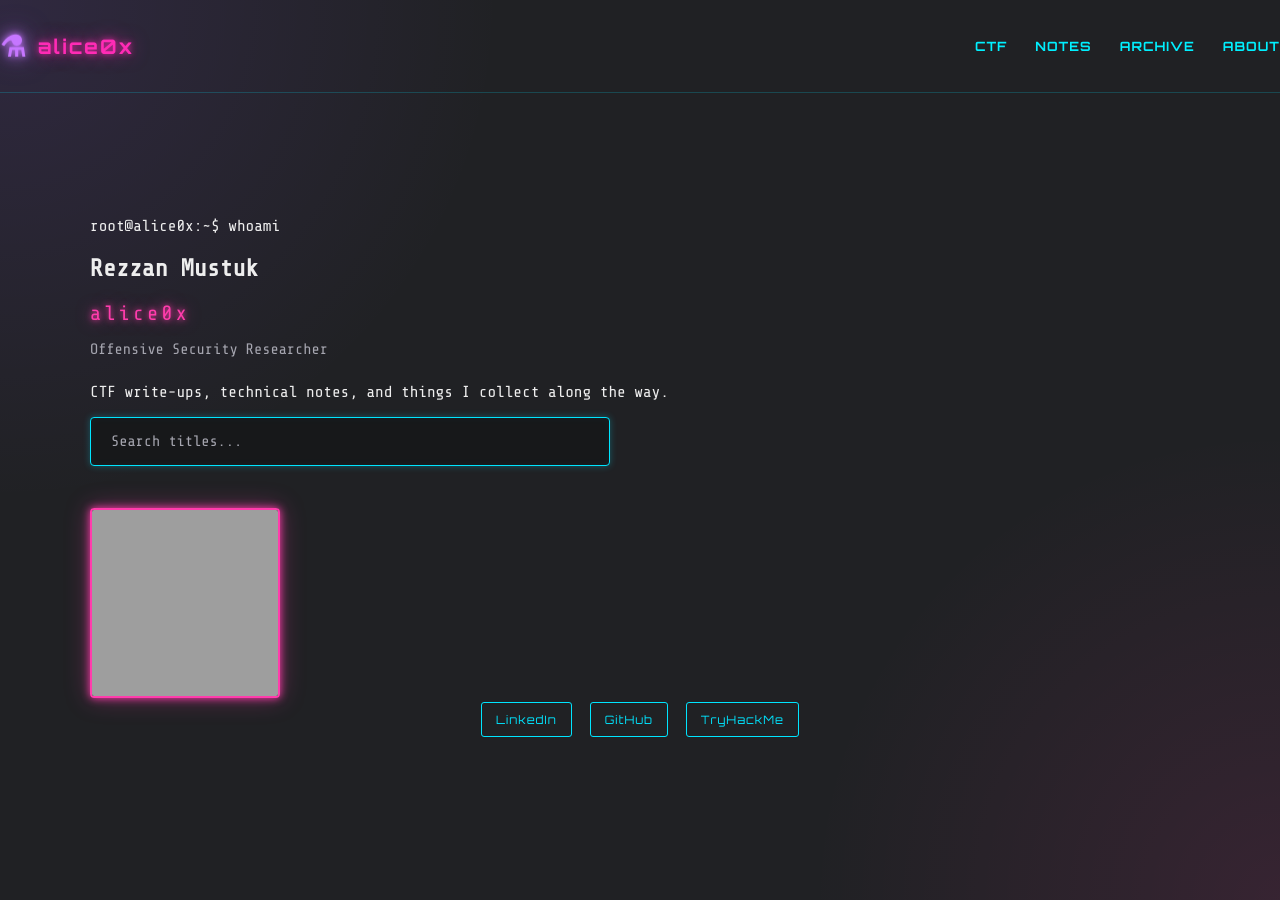
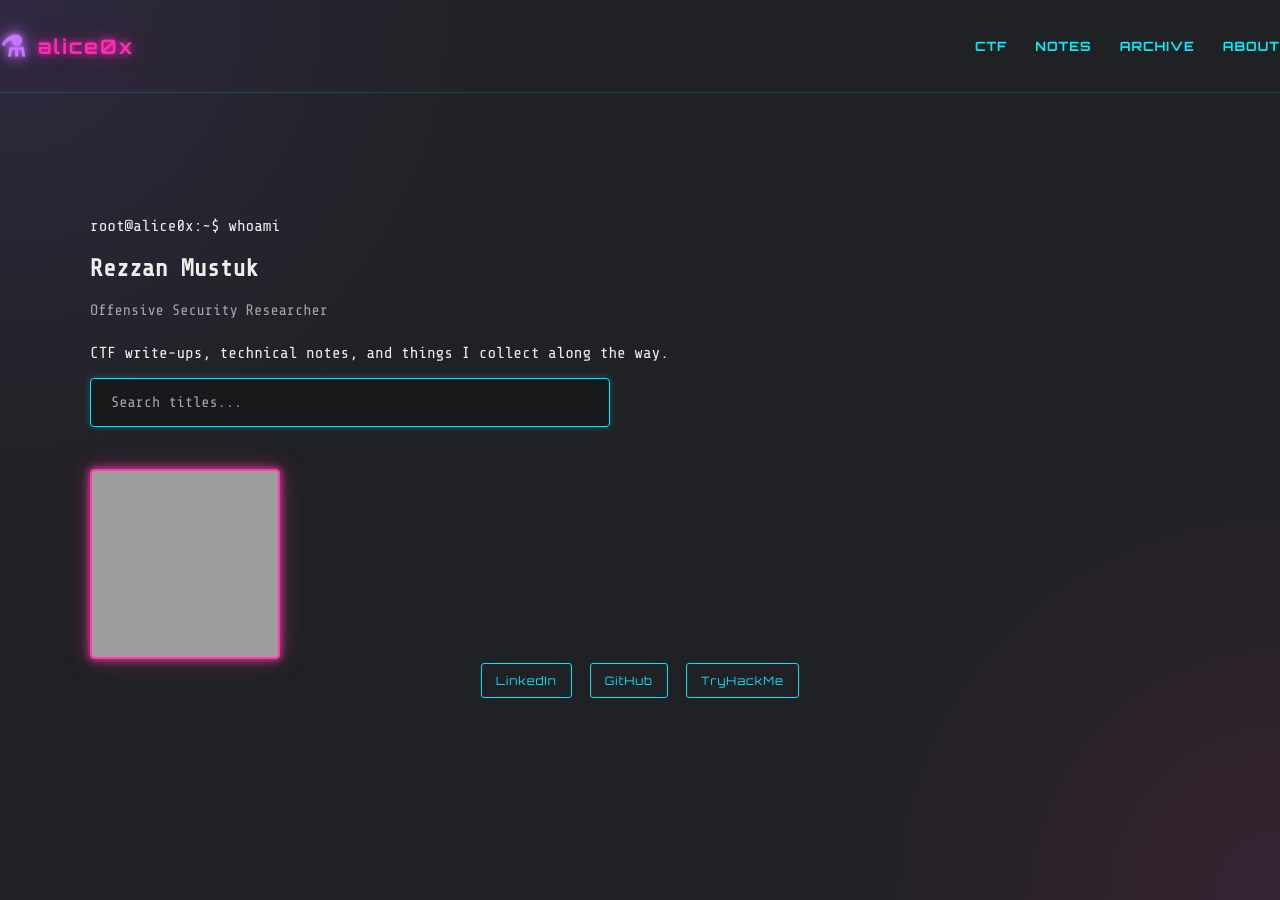
Before and after one commit to rezzanmustuk/rezzanmustuk.github.io, a Jekyll site: the page built from index.html, in a window 1280 px wide. Built offline with Jekyll 4.4.1, drawn with Linux system fonts in a browser that asks for light colours; grey boxes are pictures that could not be loaded.

Commit message:
Update index.html

```diff
--- a/index.html
+++ b/index.html
@@ -12,7 +12,7 @@ layout: default
 
     <h1>Rezzan Mustuk</h1>
 
-    <p class="nickname">alice0x</p>
+
 
     <p class="role">
       Offensive Security Researcher
```
